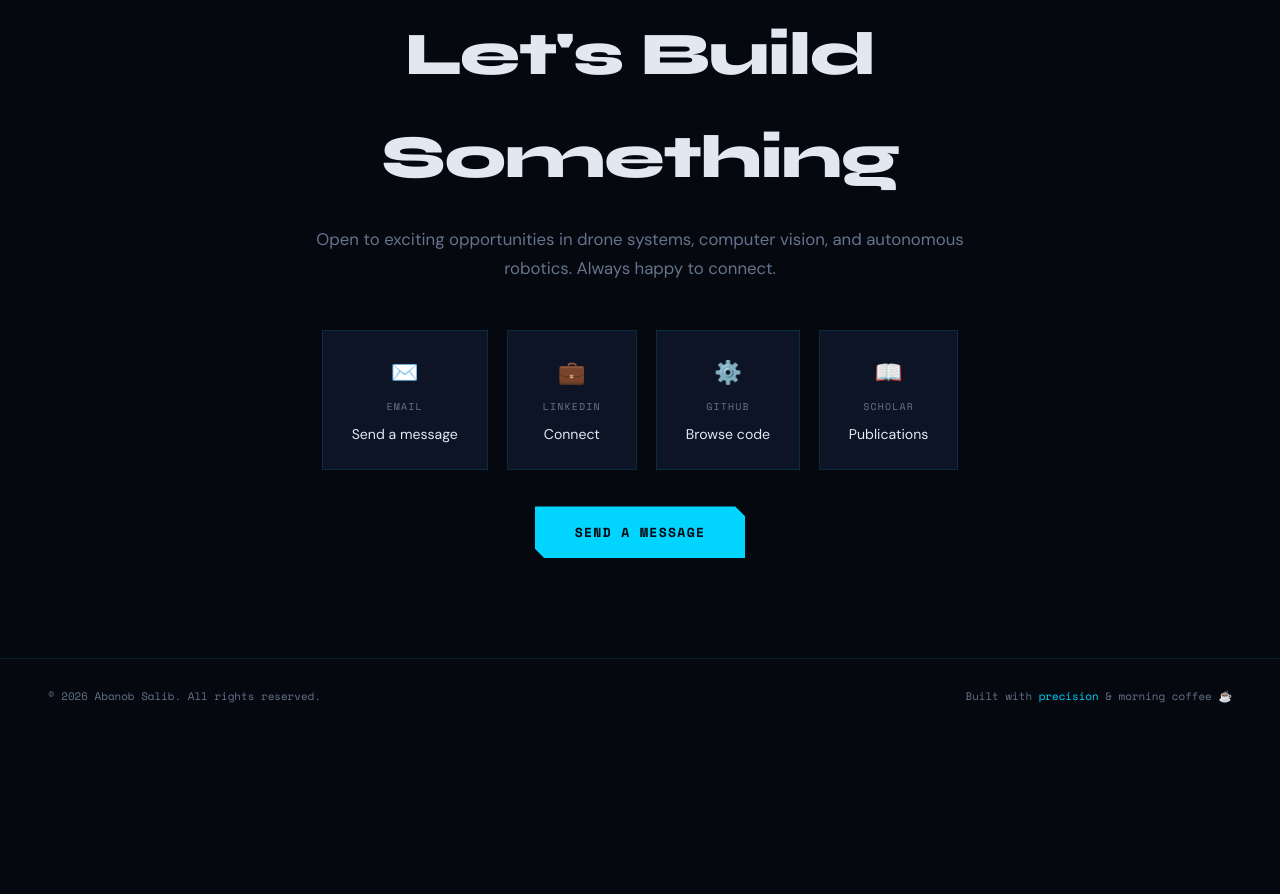
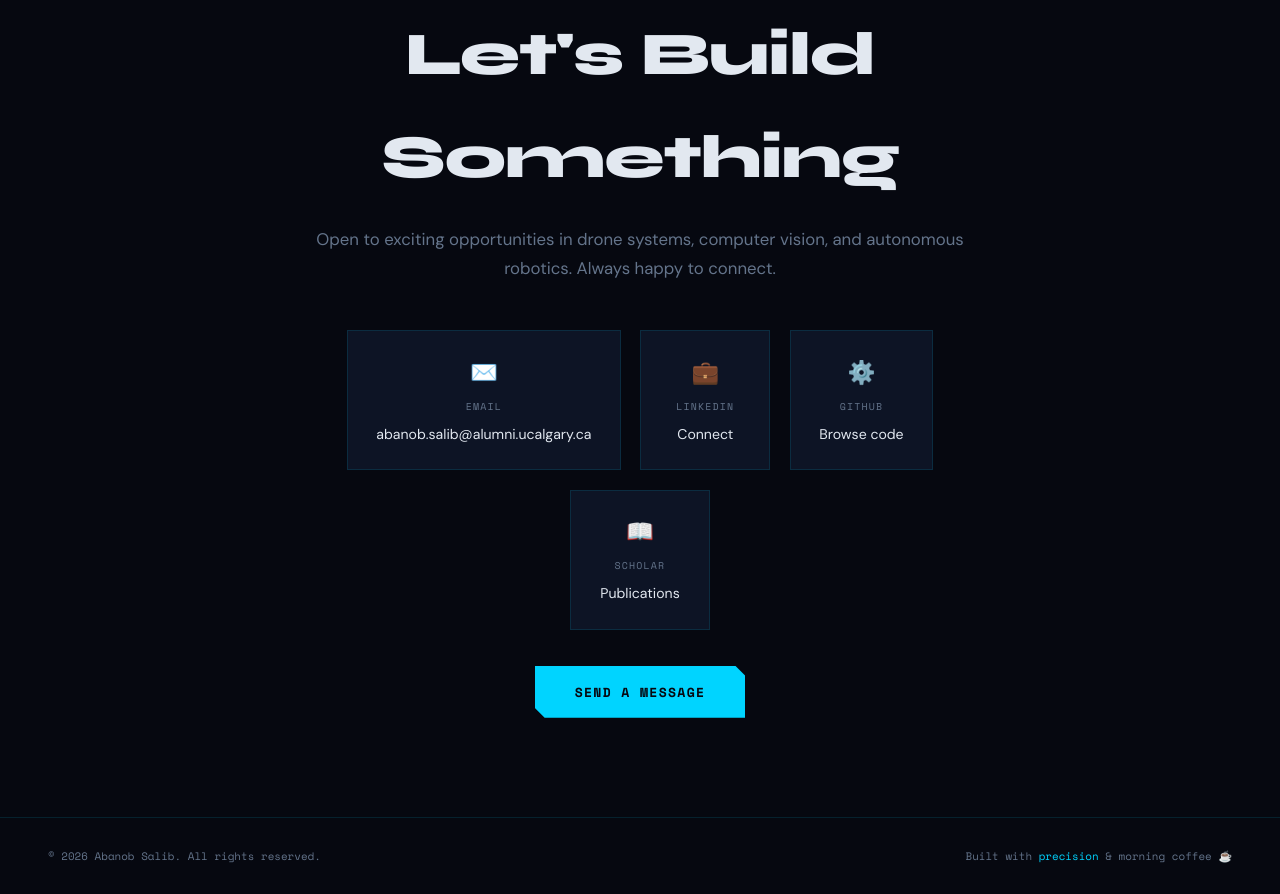
Before and after one commit to AbanobSalib/AbanobSalib.github.io, a plain HTML site: page index.html in a window 1280 px wide. Shown: the part 6267-7161 px from the top of the page. Before the commit the page ends 7002 px from the top, so only its background shows below. Drawn offline with nearby package versions, Linux system fonts and the light colour scheme.

Commit message:
Fix contact: show email with copy-to-clipboard, Send a Message links to LinkedIn

```diff
--- a/index.html
+++ b/index.html
@@ -649,10 +649,10 @@
     <div class="contact-title">Let's Build<br>Something</div>
     <p class="contact-sub">Open to exciting opportunities in drone systems, computer vision, and autonomous robotics. Always happy to connect.</p>
     <div class="contact-links">
-      <a href="mailto:abanob.salib@alumni.ucalgary.ca" class="contact-link">
+      <a href="mailto:abanob.salib@alumni.ucalgary.ca" class="contact-link" onclick="event.preventDefault();navigator.clipboard.writeText('abanob.salib@alumni.ucalgary.ca');this.querySelector('.contact-link-val').textContent='Copied!';setTimeout(()=>this.querySelector('.contact-link-val').textContent='abanob.salib@alumni.ucalgary.ca',2000)">
         <span class="contact-link-icon">✉️</span>
         <span class="contact-link-label">Email</span>
-        <span class="contact-link-val">Send a message</span>
+        <span class="contact-link-val">abanob.salib@alumni.ucalgary.ca</span>
       </a>
       <a href="https://www.linkedin.com/in/abanob-salib-msc-912178a7/" target="_blank" rel="noopener" class="contact-link">
         <span class="contact-link-icon">💼</span>
@@ -670,7 +670,7 @@
         <span class="contact-link-val">Publications</span>
       </a>
     </div>
-    <a href="mailto:abanob.salib@alumni.ucalgary.ca" class="btn-primary" style="font-size:0.82rem;padding:1rem 2.5rem;">Send a Message</a>
+    <a href="https://www.linkedin.com/in/abanob-salib-msc-912178a7/" target="_blank" rel="noopener" class="btn-primary" style="font-size:0.82rem;padding:1rem 2.5rem;">Send a Message</a>
   </div>
 </section>
 
```
